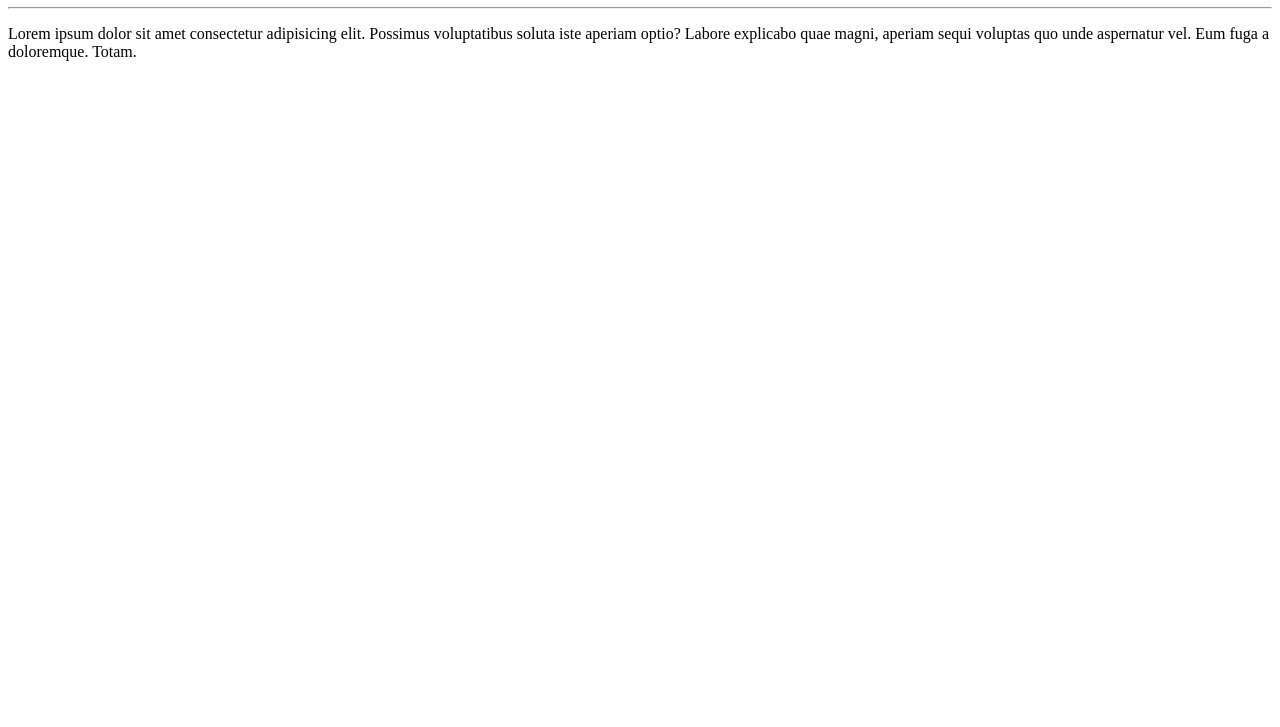
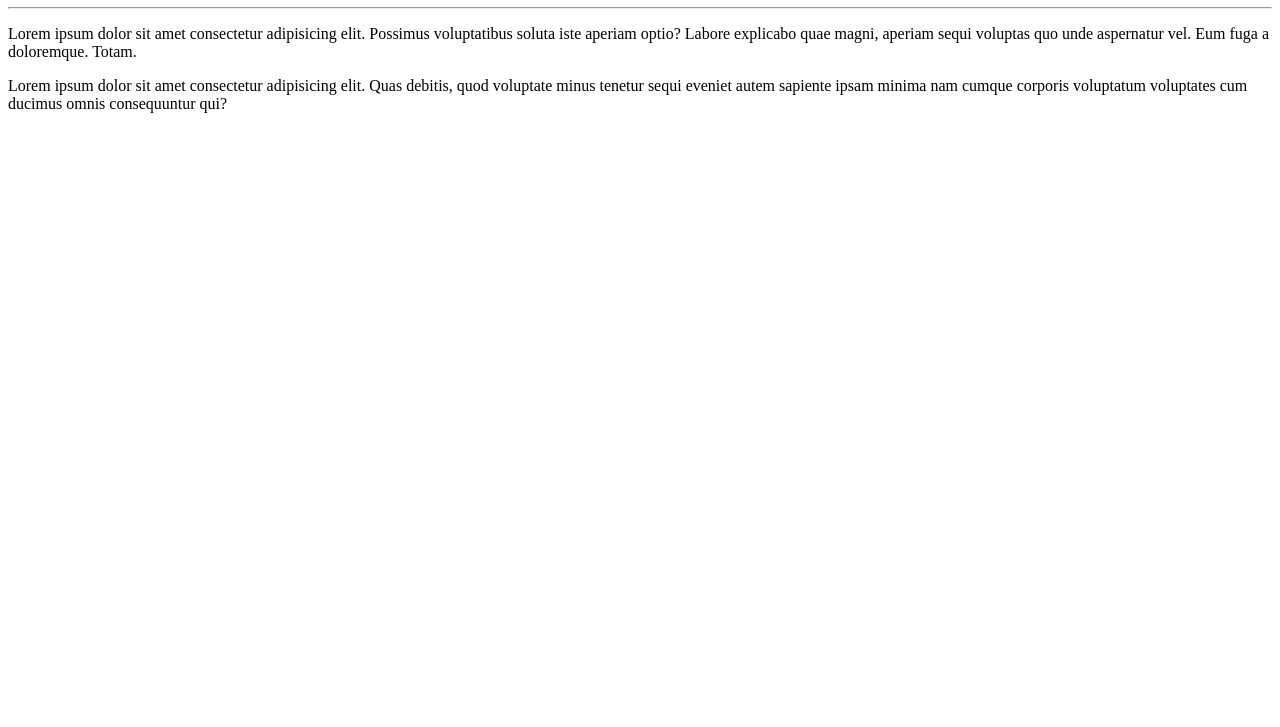
Before and after one commit to CaioMarcelo/Ola-Mundo, a plain HTML site: page site-example/index.html in a window 1280 px wide. Shown: the part 73-800 px from the top of the page. Drawn offline with Linux system fonts and the light colour scheme.

Commit message:
added another paragraph

```diff
--- a/site-example/index.html
+++ b/site-example/index.html
@@ -9,5 +9,6 @@
     <h1>Hello, World!</h1>
     <hr>
     <p>Lorem ipsum dolor sit amet consectetur adipisicing elit. Possimus voluptatibus soluta iste aperiam optio? Labore explicabo quae magni, aperiam sequi voluptas quo unde aspernatur vel. Eum fuga a doloremque. Totam.</p>
+    <p>Lorem ipsum dolor sit amet consectetur adipisicing elit. Quas debitis, quod voluptate minus tenetur sequi eveniet autem sapiente ipsam minima nam cumque corporis voluptatum voluptates cum ducimus omnis consequuntur qui?</p>
 </body>
 </html>
```
